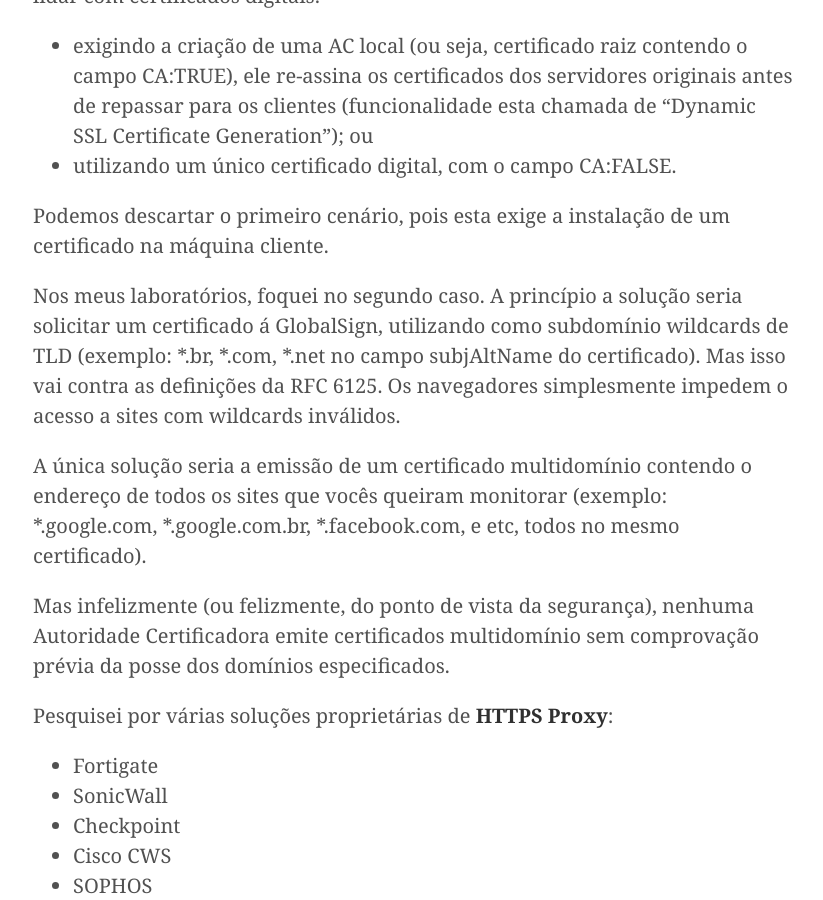
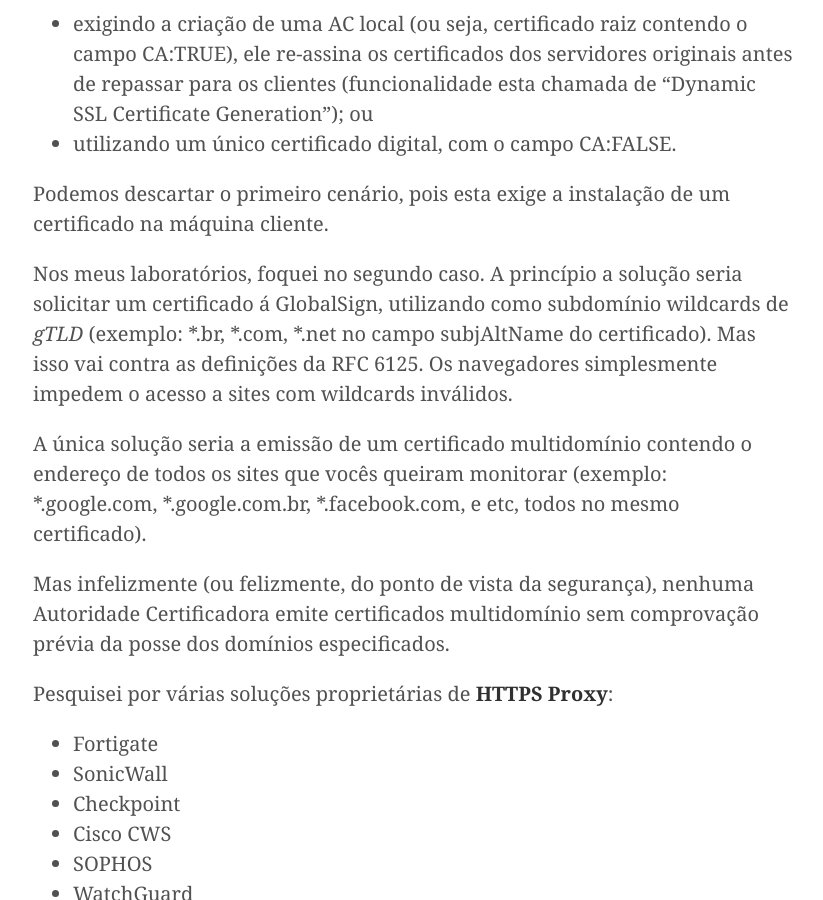
Before and after one commit to Kingm0b/jekyll-minimal-theme, a Jekyll site: the page built from _posts/2017-01-10-squid-https-inspection.md, in a window 1280 px wide and 900 px high, scrolled down 3402 px. Shown: the whole window, without its empty margins (227-1050 px from the left). Built offline with Jekyll 4.4.1, drawn with Linux system fonts in a browser that asks for light colours; some of the changed text lies outside the part shown.

Commit message:
Update 2017-01-10-squid-https-inspection.md

```diff
--- a/_posts/2017-01-10-squid-https-inspection.md
+++ b/_posts/2017-01-10-squid-https-inspection.md
@@ -30,8 +30,7 @@
 # wget http://www.squid-cache.org/Versions/v3/3.5/squid-3.5.20.tar.gz
 # tar -zxvf squid-3.5.20.tar.gz
 # cd squid-3.5.20
-
-./configure \
+# ./configure \
 --disable-maintainer-mode \
 --disable-silent-rules \
 --disable-snmp \
@@ -103,7 +102,7 @@
 
 Podemos descartar o primeiro cenário, pois esta exige a instalação de um certificado na máquina cliente.
 
-Nos meus laboratórios, foquei no segundo caso. A princípio a solução seria solicitar um certificado á GlobalSign, utilizando como subdomínio wildcards de TLD (exemplo: *.br, *.com, *.net no campo subjAltName do certificado). Mas isso vai contra as definições da RFC 6125. Os navegadores simplesmente impedem o acesso a sites com wildcards inválidos.
+Nos meus laboratórios, foquei no segundo caso. A princípio a solução seria solicitar um certificado á GlobalSign, utilizando como subdomínio wildcards de *gTLD* (exemplo: *.br, *.com, *.net no campo subjAltName do certificado). Mas isso vai contra as definições da RFC 6125. Os navegadores simplesmente impedem o acesso a sites com wildcards inválidos.
 
 A única solução seria a emissão de um certificado multidomínio contendo o endereço de todos os sites que vocês queiram monitorar (exemplo: *.google.com, *.google.com.br, *.facebook.com, e etc, todos no mesmo certificado).
 
```
Also changed, not shown: other parts of _posts/2017-01-10-squid-https-inspection.md (+1 -1 lines).
